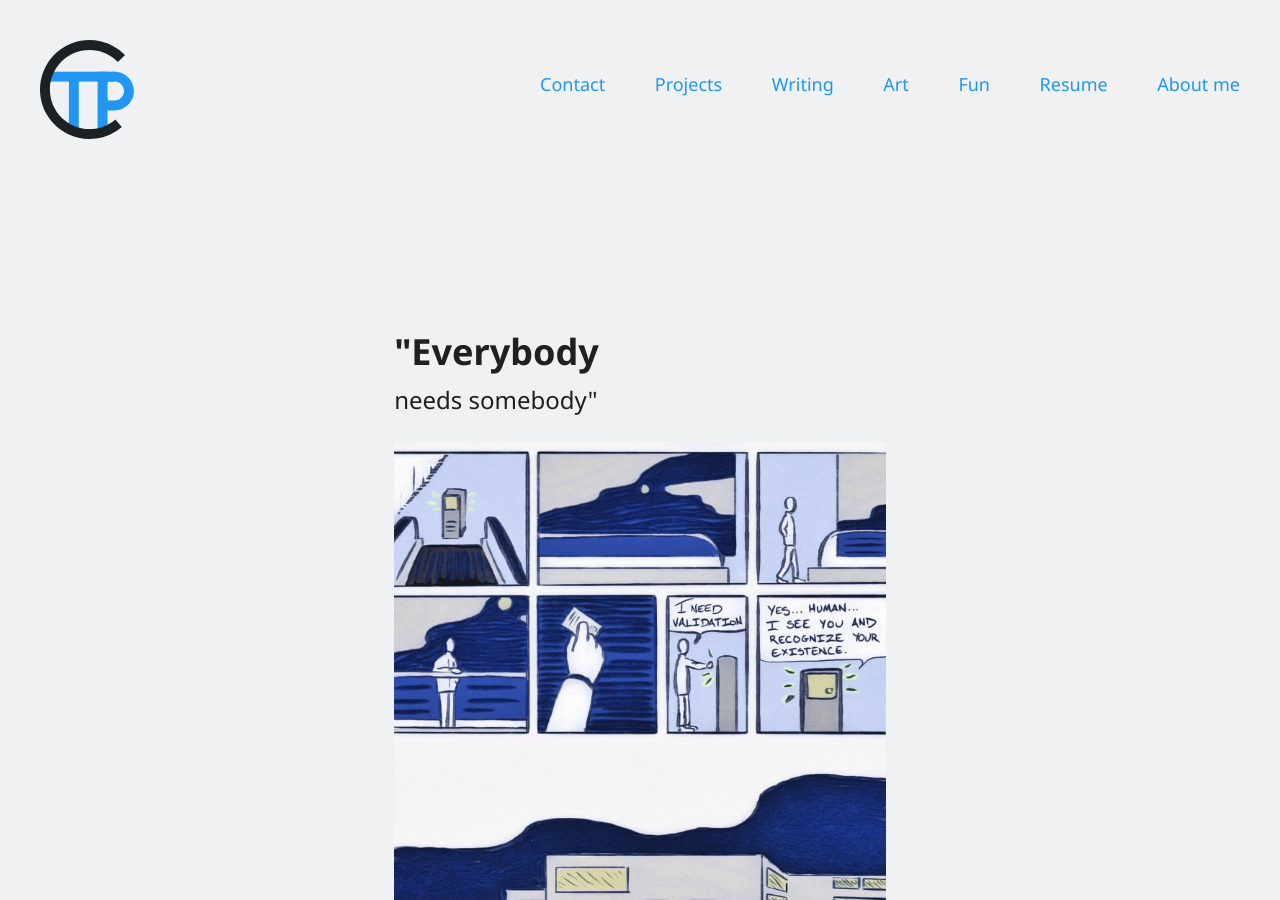
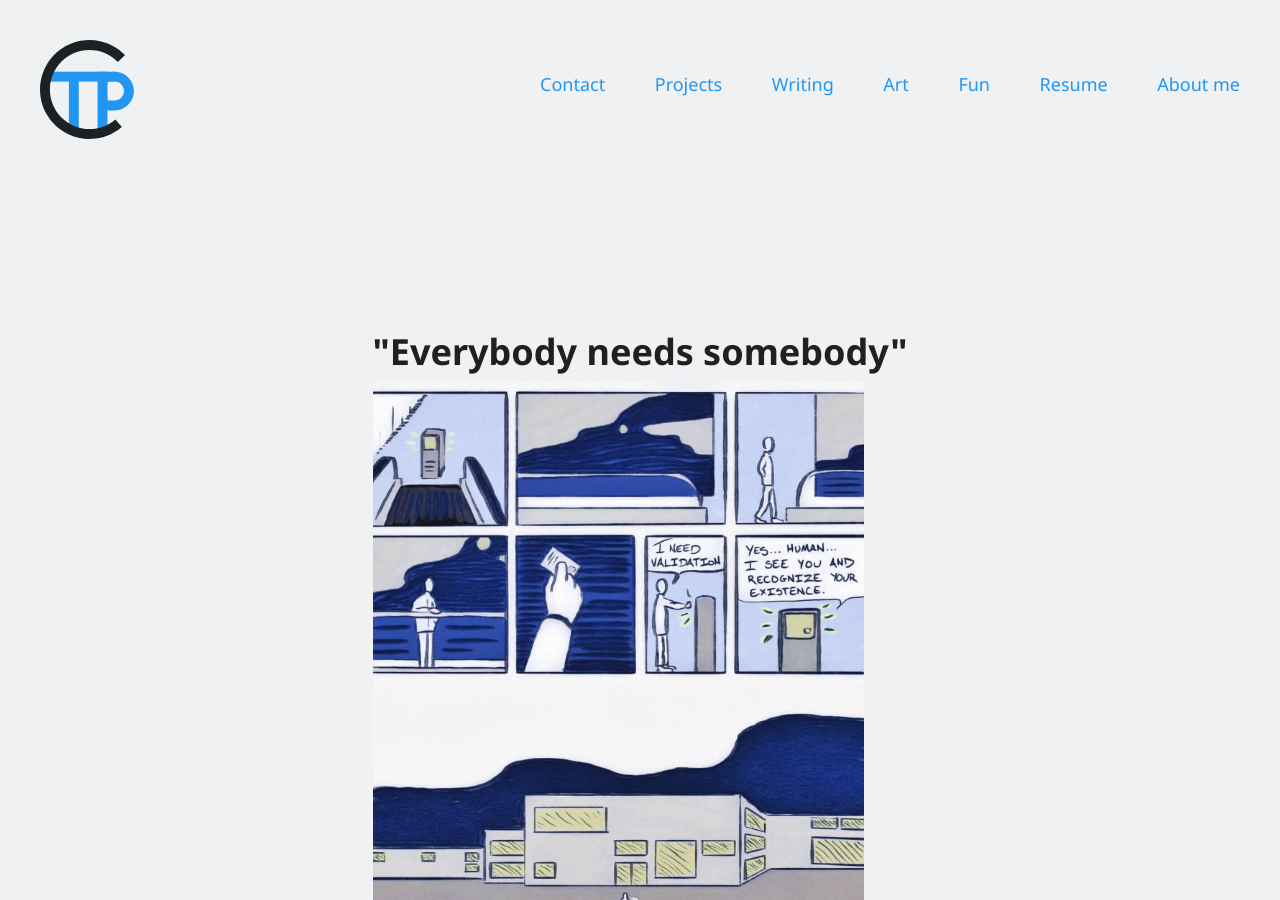
Before and after one commit to ctavispost/personalPortfolio, a Jekyll site: the page built from random.md, in a window 1280 px wide and 900 px high. Built offline with Jekyll 4.4.1, drawn with Linux system fonts in a browser that asks for light colours.

Commit message:
Remove margins from political ninja lady

```diff
--- a/random.md
+++ b/random.md
@@ -5,8 +5,7 @@
 ---
 
 <article class="contMaxwidth aboutContainer">
-  <h2 class="leadingOne smallestBreak margBottSm">"Everybody</h2>
-  <p class="marginTopZero">needs somebody"</p>
+  <h2 class="leadingOne smallestBreak margBottSm">"Everybody needs somebody"</h2>
 
   <img srcset="images/random/validation.jpg 300w,
     images/random/validationMd.jpg 700w,
@@ -26,7 +25,7 @@
     images/random/ninjaLadyLg.jpg 1024w"
   src="images/random/ninjaLady.jpg"
   alt="comic: a ninja engages her target"
-  class="photoMedResp conditionalLeftMarg conditionalRightMarg">
+  class="photoMedResp">
 </article>
 
 <article class="medBreak aboutContainer contMaxwidth centerGrid gridGapOne condGridRow condGridOneTwo">
```
